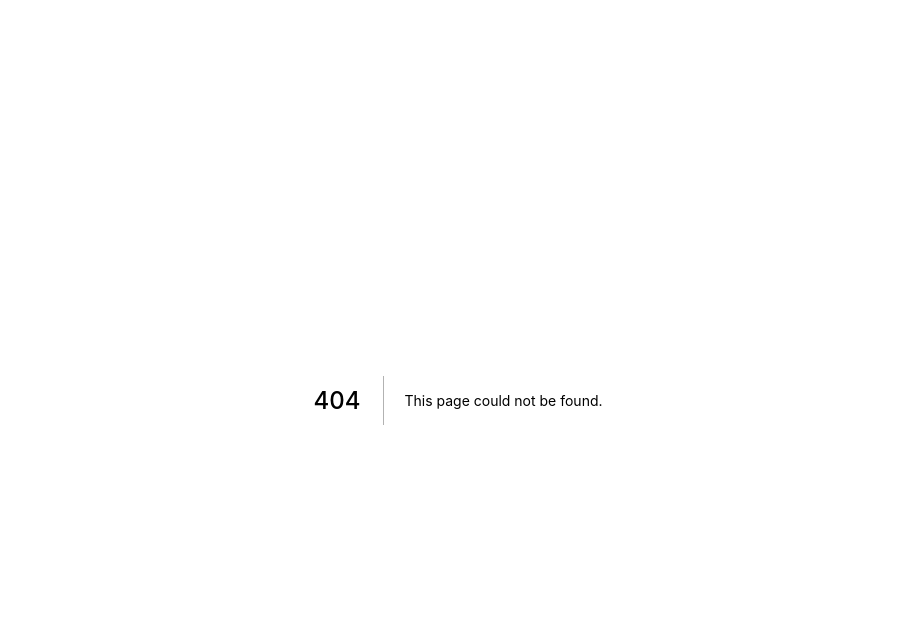
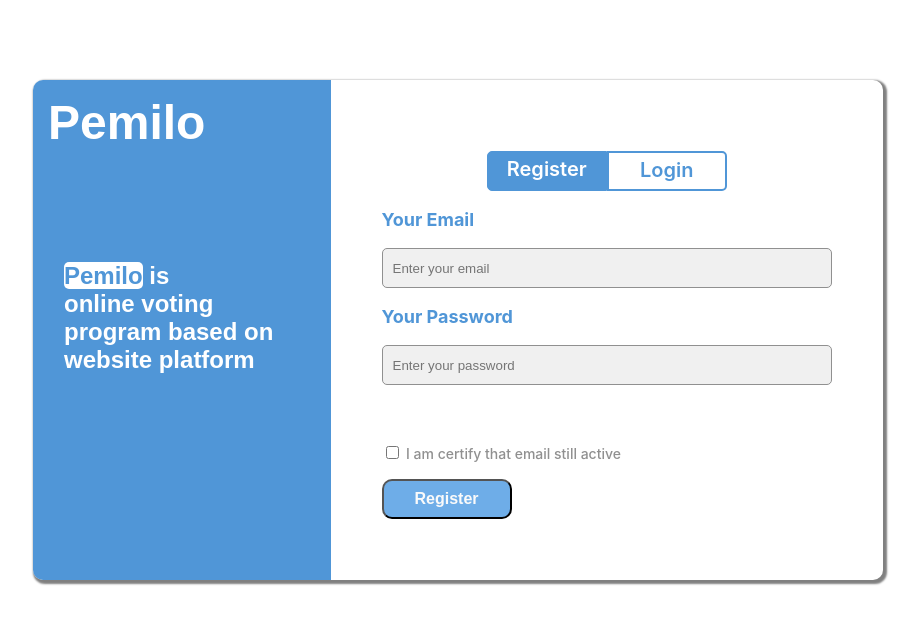
Before and after one commit to Pemiloo/server, a Next.js app: page /page/register in a window 1280 px wide. Before the commit this address had no page. Shown: the top 624 px of the page, without its empty margins (182-1101 px from the left). Built offline with nearby package versions, Linux system fonts and the light colour scheme.

Commit message:
create register page

```diff
--- /dev/null
+++ b/pages/page/register.jsx
@@ -0,0 +1,58 @@
+import Head from 'next/head';
+import React from 'react';
+import style from '../../styles/page/register.module.css';
+import Link from 'next/link';
+import { useRouter } from 'next/router';
+
+const Register = () => {
+
+    // const router = useRouter();
+
+    return(
+        <div className={style.container}>
+            <Head>
+                <title>Pemilo - Register Page</title>
+                <meta charset="UTF-8" />
+                <meta name="viewport" content="width=device-width, initial-scale=1.0" />
+                <link rel="icon" href="/pemilo.svg" />
+            </Head>
+
+
+        <div className={style.card}>
+            <div className={style.card_body}>
+                <div className={style.card_info}>
+                    <span className={style.title}>Pemilo</span>
+                    <p className={style.desc}><b>Pemilo</b> is <br></br>online voting program based on website platform</p>
+                </div>
+                <div className={style.card_form}>
+                    <form method="post">
+                        <div className={style.containerLink}>
+                            <div className={style.btnRegister}>
+                                <Link className={style.link} href="/page/register">Register</Link>
+                            </div>
+                            <div className={style.btnLogin}>
+                                <Link className={style.link} href="/page/login">Login</Link>
+                            </div>
+
+                        </div>
+                        <p className={style.label}>Your Email</p>
+                        <input type="email" name="email" id="email" className={style.input} placeholder="Enter your email" autoComplete="off" required="true" />
+
+                        <p className={style.label}>Your Password</p>
+                        <input type="password" name="password" id="password" className={style.input} placeholder="Enter your password" autoComplete="off" required="true" />
+
+                        <p><input type="checkbox" name="check" id="check" className={style.checkbox} required="true" /> <span className={style.t_checkbox}>I am certify that email still active </span> </p>
+
+                        <p><input type="submit" name="register" id="register" value="Register" className={style.button}/></p>
+                    </form>
+                </div>
+            </div>
+        </div>
+
+
+
+        </div>
+    )
+}
+
+export default Register;
```
